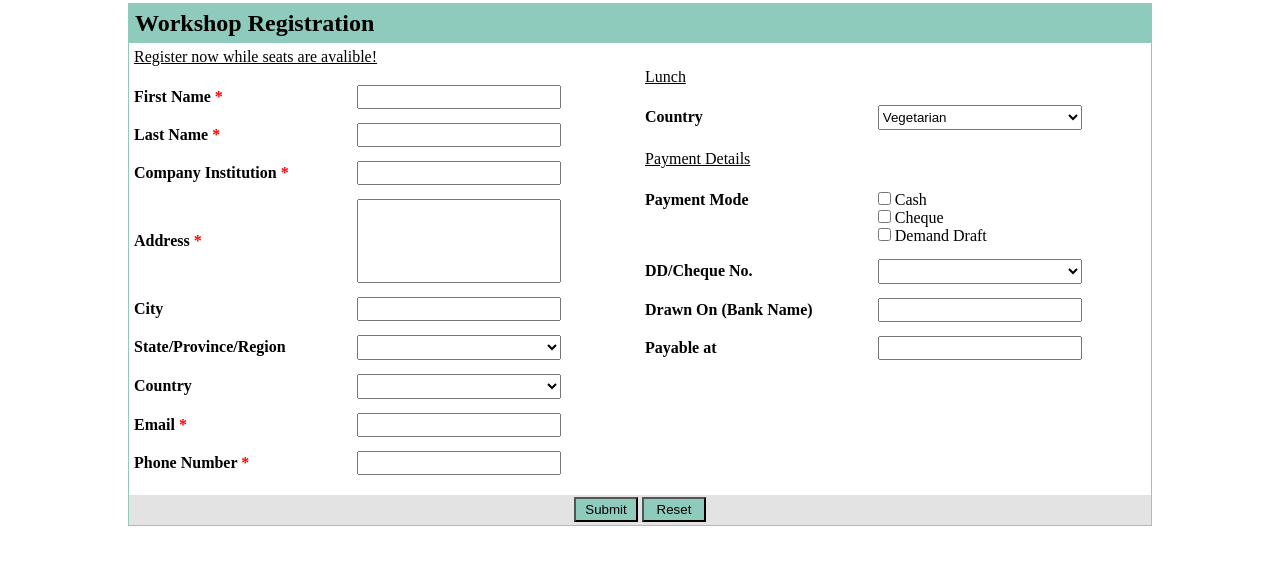
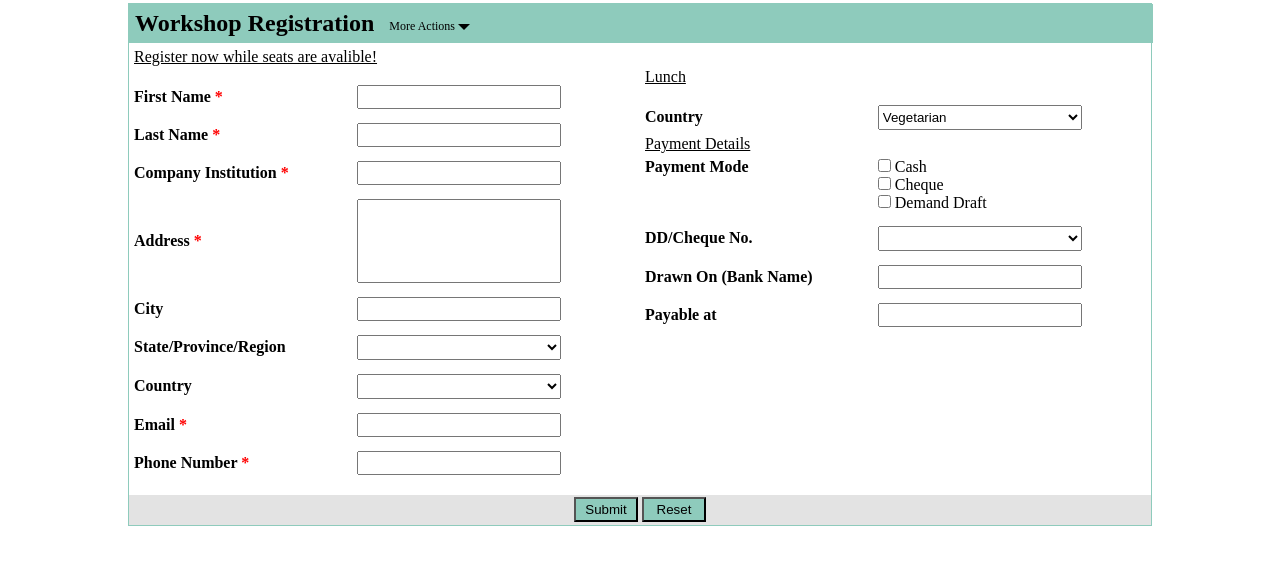
Before and after one commit to onisdel/dojo-training, a plain HTML site: page index.html in a window 1280 px wide. Drawn offline with Linux system fonts and the light colour scheme.

Commit message:
completed form

```diff
--- a/assets/style.css
+++ b/assets/style.css
@@ -12,19 +12,23 @@ body .bar {
     margin: 0;
     padding: 1px;
     background-color: #8ECBBC;
+    width: 100%;
 }
 
 body p, body .bar .title {
     padding: 5px;
+    display: table-cell;
 }
 
 body p {
     text-decoration: underline;
 }
+
 .payment {
     margin-top: 15px;
     margin-bottom: 18px;
 }
+
 .clear {
     clear: both;
 }
@@ -86,6 +90,7 @@ body form .buttoncontainer {
     height: 30px;
     margin-top: 20px;
 }
+
 body form .buttoncontainer button {
     background: #8ECBBC;
     margin-top: 2px;
@@ -93,3 +98,63 @@ body form .buttoncontainer button {
     width: 64px;
 
 }
+
+nav {
+    display: table-cell;
+    vertical-align: middle;
+    padding-top: 5px;
+}
+
+
+nav ul {
+    padding: 0;
+    margin: 0;
+    list-style: none;
+    position: relative;
+}
+
+
+nav ul li {
+    margin: 0px;
+    display: inline-block;
+    float: left;
+    background-color: #8ECBBC;
+}
+
+
+nav a {
+    display: block;
+    padding-left: 10px;
+    color: black;
+    width: 160px;
+    text-decoration:none ;
+    font-size: 12px;
+}
+
+
+nav a:hover {
+    background-color: #1cd87b;
+}
+
+
+nav ul ul {
+    display: none;
+    position: absolute;
+
+}
+
+
+nav ul li:hover > ul {
+    display: inherit;
+}
+
+.arrow-down {
+    width: 0;
+    height: 0;
+    border-left: 6px solid transparent;
+    border-right: 6px solid transparent;
+    border-top: 6px solid black;
+    position: absolute;
+    margin-top: 5px;
+    margin-left: 3px;
+}
--- a/index.html
+++ b/index.html
@@ -7,6 +7,18 @@
 
 <div class="bar">
     <h2 class="title">Workshop Registration</h2>
+    <nav>
+        <ul class="clearfix">
+            <li><a href="#">More Actions<span class="arrow-down"></span></a>
+
+                <ul>
+                    <li><a href="#">Themes</a></li>
+                    <li><a href="#">Plugins</a></li>
+                    <li><a href="#">Tutorials</a></li>
+                </ul>
+            </li>
+        </ul>
+    </nav>
 </div>
 <p>Register now while seats are avalible!</p>
 
```
